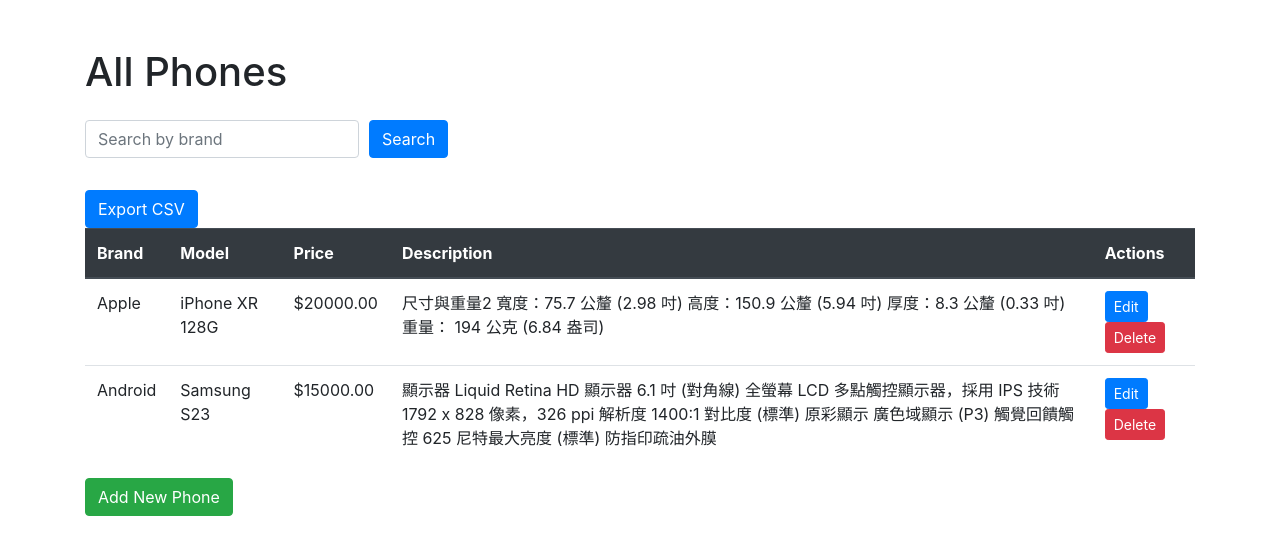
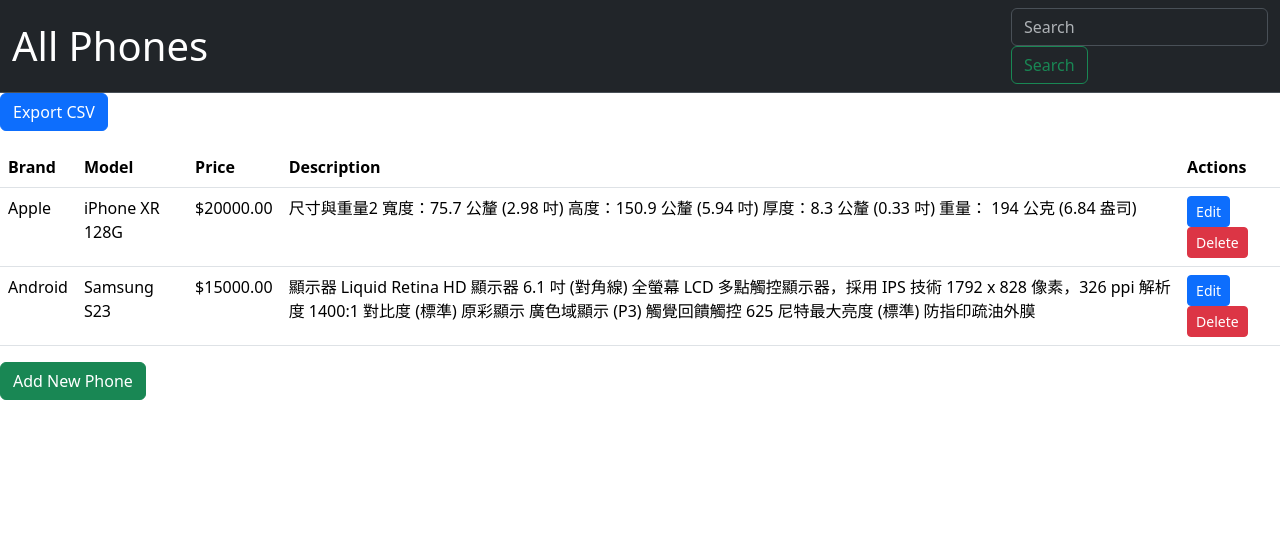
Before and after one commit to pattycheng0128/Django_device, a Django app: page / in a window 1280 px wide. Shown: the top 555 px of the page. Run offline with Django 4.2, Linux system fonts and the light colour scheme; data comes from the database, SQL or seed files in the repository; both versions use the stored data as it was after the commit; some libraries are stand-ins or nearby versions.

Commit message:
add base.html and update templates

```diff
--- /dev/null
+++ b/mynewsite/mysite/templates/base.html
@@ -0,0 +1,27 @@
+<!DOCTYPE html>
+<html lang="en">
+<head>
+    <meta charset="UTF-8">
+    <meta name="viewport" content="width=device-width, initial-scale=1.0">
+    <title>
+        {% block title %} {% endblock %}
+    </title>
+    <link href="https://cdn.jsdelivr.net/npm/bootstrap@5.3.3/dist/css/bootstrap.min.css" rel="stylesheet" integrity="sha384-QWTKZyjpPEjISv5WaRU9OFeRpok6YctnYmDr5pNlyT2bRjXh0JMhjY6hW+ALEwIH" crossorigin="anonymous">
+</head>
+<body>
+    <nav class="navbar bg-dark border-bottom border-body" data-bs-theme="dark">
+        <div class="container-fluid">
+          <a class="navbar-brand"> {% include 'header.html' %}</a>
+          <form class="form-inline my-2 my-lg-0">
+            <input class="form-control mr-sm-2" id="search" type="search" placeholder="Search" aria-label="Search">
+            <button class="btn btn-outline-success my-2 my-sm-0" type="submit">Search</button>
+          </form>
+        </div>
+    </nav>
+    <div class=container">
+        <div class="card-body">
+            <p>{% block content %} {% endblock %}</p>
+        </div>
+    </div>
+</body>
+</html>
--- /dev/null
+++ b/mynewsite/mysite/templates/header.html
@@ -0,0 +1 @@
+<h1 class="mt-1 mb-1">All Phones</h1>
--- a/mynewsite/mysite/templates/phone_manager/index.html
+++ b/mynewsite/mysite/templates/phone_manager/index.html
@@ -1,30 +1,7 @@
 <!-- templates/phone_manager/index.html -->
-
-<!DOCTYPE html>
-<html lang="en">
-<head>
-    <meta charset="UTF-8">
-    <meta name="viewport" content="width=device-width, initial-scale=1.0">
-    <title>All Phones</title>
-    <link rel="stylesheet" href="https://stackpath.bootstrapcdn.com/bootstrap/4.5.2/css/bootstrap.min.css">
-</head>
-<body>
-    <div class="container">
-        <h1 class="mt-5 mb-4">All Phones</h1>
-
-        <!-- 搜尋表單 -->
-        <form class="mb-4">
-            <div class="form-row align-items-center">
-                <div class="col-auto">
-                    <label class="sr-only" for="search">Search</label>
-                    <input type="text" class="form-control mb-2" id="search" name="search" placeholder="Search by brand">
-                </div>
-                <div class="col-auto">
-                    <button type="submit" class="btn btn-primary mb-2">Search</button>
-                </div>
-            </div>
-        </form>
-
+{% extends 'base.html' %}
+{% block title %}  設備清單 {% endblock %}
+{% block content %}
     <!-- 原本的手機清單資料 -->
     <a class="btn btn-primary" href="{% url 'export_csv' %}">Export CSV</a>
     <table class="table">
@@ -52,9 +29,5 @@
             {% endfor %}
         </tbody>
     </table>
-
-        <!-- 添加手機的按鈕 -->
      <a class="btn btn-success" href="{% url 'phone_create' %}">Add New Phone</a>
-    </div>
-</body>
-</html>
+{% endblock %}
--- a/mynewsite/mysite/views.py
+++ b/mynewsite/mysite/views.py
@@ -14,6 +14,12 @@
         search_term = request.GET['search']
         phones = PhoneDevice.objects.filter(brand__icontains=search_term)
 
+    if request.session.test_cookie_worked():
+        request.session.delete_test_cookie()
+        message = "cookie supported!"
+    else:
+        message = "cookie not supported"
+    request.session.set_test_cookie()
     return render(request, 'phone_manager/index.html', {'phones': phones})
 
 #  ==== 註冊相關功能 ====
```
Also changed, not shown: mynewsite/mysite/templates/member/register.html (+4 -14 lines), mynewsite/mysite/templates/phone_manager/phone_delete.html (+4 -9 lines), mynewsite/mysite/templates/phone_manager/phone_form.html (+4 -9 lines), mynewsite/db.sqlite3. Lines whose indentation alone changed are shown as unchanged.
